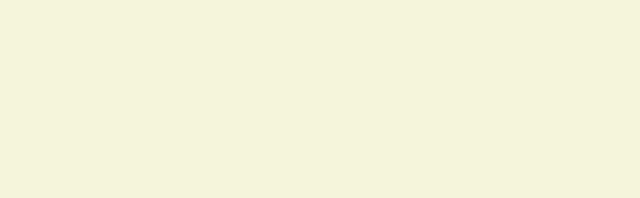
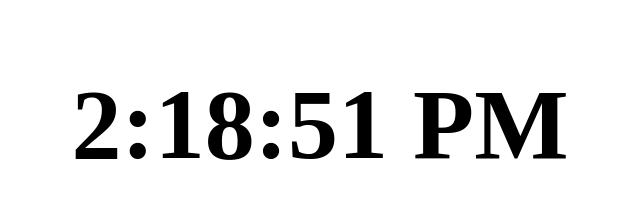
Before and after one commit to mchaeeun/momentum, a plain HTML site: page index.html in a window 1280 px wide. Shown: the whole page, without its empty margins (320-960 px from the left). Drawn offline with Linux system fonts and the light colour scheme.

Commit message:
ADD real time

```diff
--- a/app.js
+++ b/app.js
@@ -1 +1,10 @@
-alert("hi");
+const realTime = document.querySelector('#real-time');
+
+function updateTime() {
+  const now = new Date();
+  const nowTime = now.toLocaleTimeString();
+  realTime.textContent = nowTime;
+}
+
+updateTime();
+setInterval(updateTime, 1000);
--- a/index.html
+++ b/index.html
@@ -7,6 +7,9 @@
     <title>Momentum</title>
 </head>
 <body>
+    <div>
+        <h1 id = "real-time"></h1>
+    </div>
     <script src="app.js"></script>
 </body>
 </html>
--- a/style.css
+++ b/style.css
@@ -1,3 +1,4 @@
-body {
-    background-color: beige;
+#real-time {
+    font-size: 100px;
+    text-align: center;
 }
```
